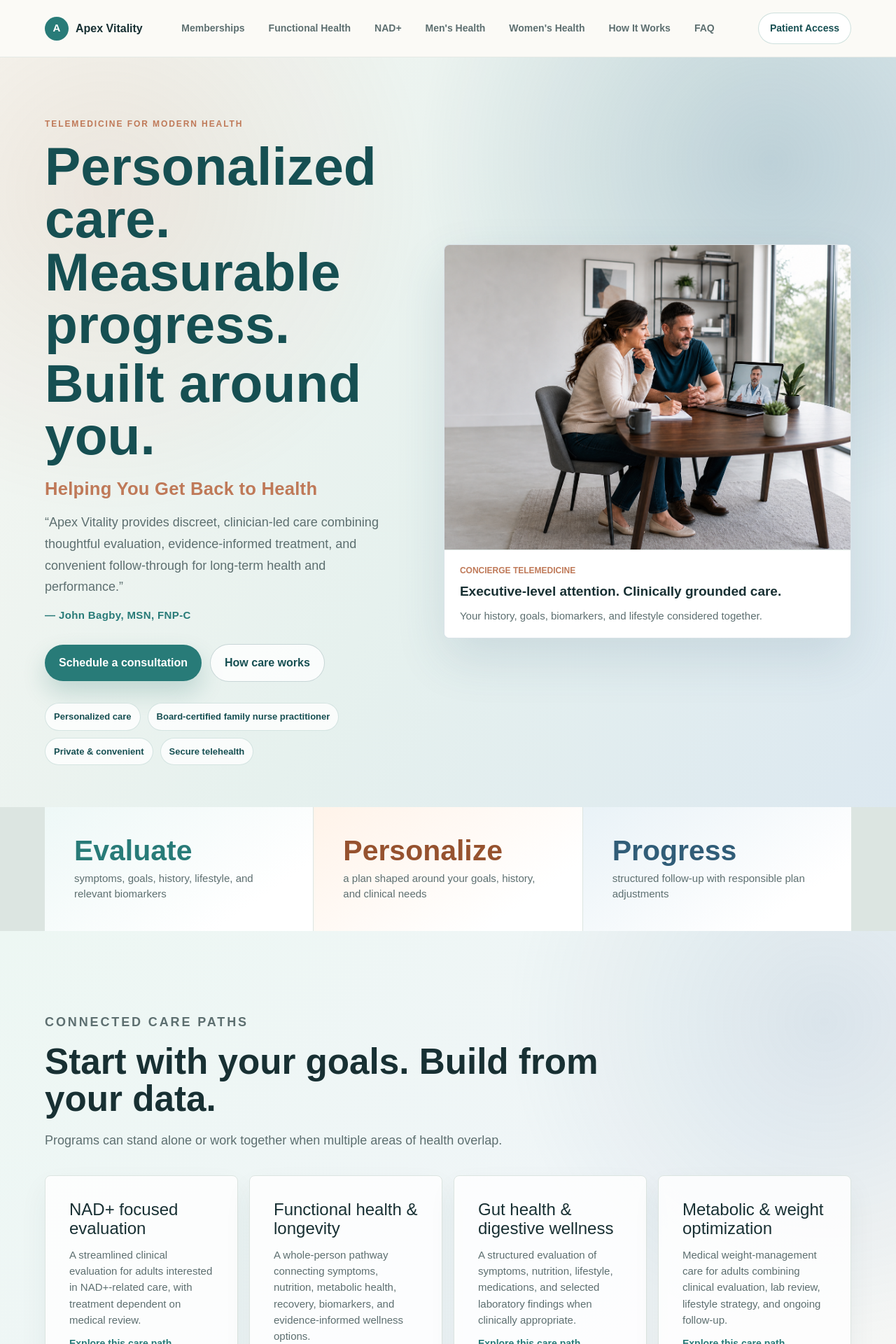
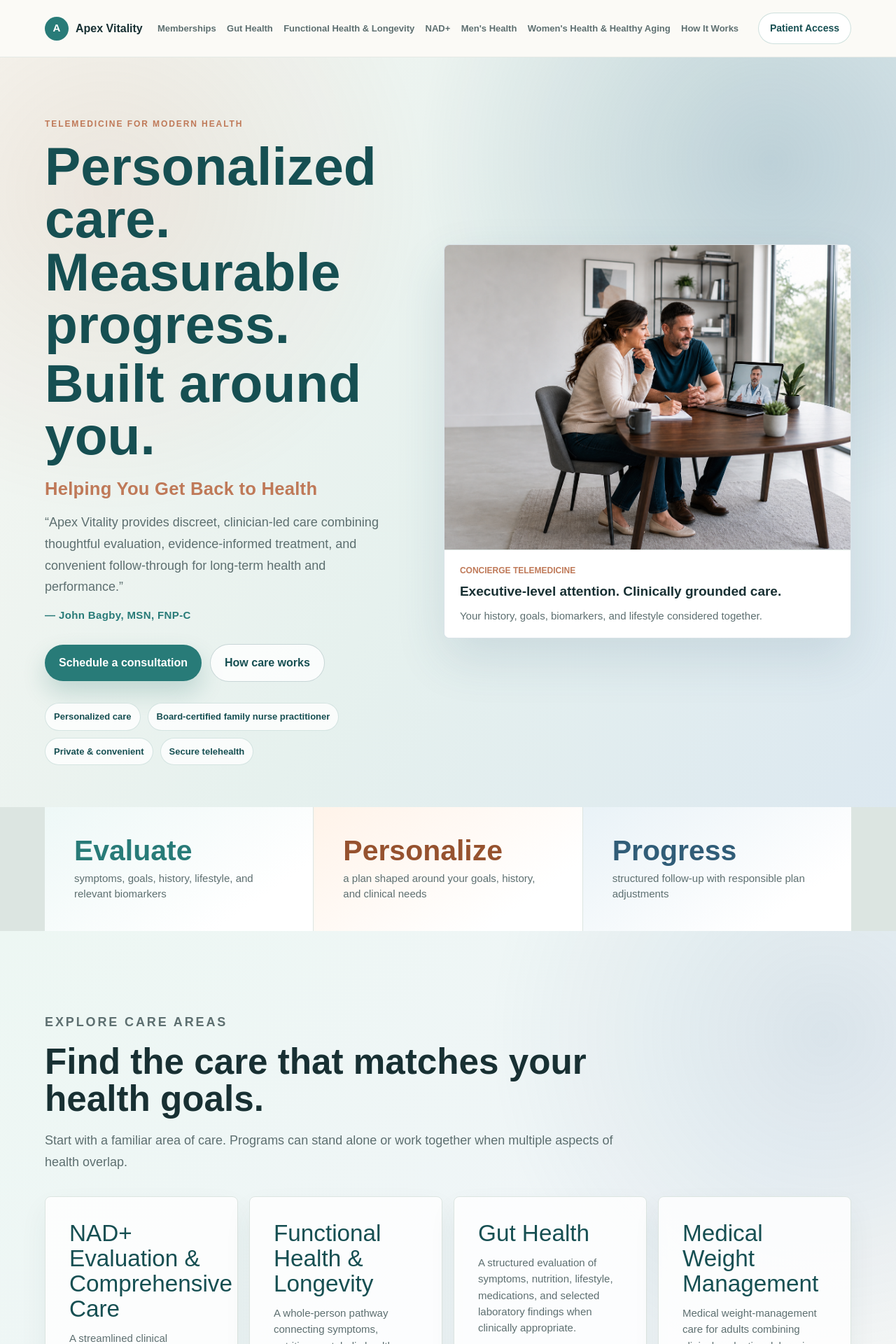
Before and after one commit to Nurseguy1/Apex-Vitality, a Next.js app: page / in a window 1280 px wide. Shown: the top 1920 px of the page at 70% size. Built offline with nearby package versions, Linux system fonts and the light colour scheme; no server answers.

Commit message:
Make care area names prominent sitewide

```diff
--- a/app/components.tsx
+++ b/app/components.tsx
@@ -10,12 +10,12 @@
       </Link>
       <nav className="nav-links" aria-label="Main navigation">
         <Link href="/memberships">Memberships</Link>
-        <Link href="/functional-health">Functional Health</Link>
+        <Link href="/gut-health">Gut Health</Link>
+        <Link href="/functional-health">Functional Health &amp; Longevity</Link>
         <Link href="/nad-plus">NAD+</Link>
         <Link href="/mens-health">Men&apos;s Health</Link>
-        <Link href="/womens-health">Women&apos;s Health</Link>
+        <Link href="/womens-health">Women&apos;s Health &amp; Healthy Aging</Link>
         <Link href="/how-it-works">How It Works</Link>
-        <Link href="/faq">FAQ</Link>
       </nav>
       <Link className="header-action" href="/patient-access">Patient Access</Link>
     </header>
@@ -31,12 +31,12 @@
       </div>
       <nav aria-label="Footer navigation">
         <Link href="/gut-health">Gut Health</Link>
-        <Link href="/weight-loss">Metabolic Health</Link>
+        <Link href="/weight-loss">Medical Weight Management</Link>
         <Link href="/functional-health">Functional Health &amp; Longevity</Link>
-        <Link href="/nad-plus">NAD+ Focused Evaluation</Link>
+        <Link href="/nad-plus">NAD+ Evaluation &amp; Comprehensive Care</Link>
         <Link href="/mens-health">Men&apos;s Health</Link>
-        <Link href="/womens-health">Women&apos;s Health</Link>
-        <Link href="/longevity">Longevity</Link>
+        <Link href="/womens-health">Women&apos;s Health &amp; Healthy Aging</Link>
+        <Link href="/longevity">Longevity Care</Link>
         <Link href="/how-it-works">How It Works</Link>
         <Link href="/memberships">Memberships &amp; Pricing</Link>
         <Link href="/faq">FAQ</Link>
--- a/app/functional-health/page.tsx
+++ b/app/functional-health/page.tsx
@@ -54,10 +54,10 @@
           <h2>Functional care for different stages and priorities.</h2>
         </div>
         <div className="service-grid">
-          <article className="service-card"><h3>NAD+ focused evaluation</h3><p>A streamlined clinician-led pathway for adults specifically interested in discussing NAD+-related treatment.</p><Link className="text-link" href="/nad-plus">Compare the two care levels →</Link></article>
-          <article className="service-card"><h3>Women&apos;s health</h3><p>Perimenopause, menopause, metabolic health, thyroid concerns, sleep, energy, and healthy aging.</p><Link className="text-link" href="/womens-health">Explore women&apos;s health →</Link></article>
-          <article className="service-card"><h3>Men&apos;s health</h3><p>Energy, sexual health, strength, recovery, body composition, and individualized hormonal evaluation.</p><Link className="text-link" href="/mens-health">Explore men&apos;s health →</Link></article>
-          <article className="service-card"><h3>Gut health</h3><p>Structured evaluation of digestive symptoms, nutrition, medications, and testing when clinically useful.</p><Link className="text-link" href="/gut-health">Explore gut health →</Link></article>
+          <article className="service-card"><h3>NAD+ Evaluation &amp; Comprehensive Care</h3><p>A streamlined clinician-led pathway for adults specifically interested in discussing NAD+-related treatment.</p><Link className="text-link" href="/nad-plus">Compare the two care levels →</Link></article>
+          <article className="service-card"><h3>Women&apos;s Health &amp; Healthy Aging</h3><p>Perimenopause, menopause, metabolic health, thyroid concerns, sleep, energy, and healthy aging.</p><Link className="text-link" href="/womens-health">Explore women&apos;s health →</Link></article>
+          <article className="service-card"><h3>Men&apos;s Health</h3><p>Energy, sexual health, strength, recovery, body composition, and individualized hormonal evaluation.</p><Link className="text-link" href="/mens-health">Explore men&apos;s health →</Link></article>
+          <article className="service-card"><h3>Gut Health</h3><p>Structured evaluation of digestive symptoms, nutrition, medications, and testing when clinically useful.</p><Link className="text-link" href="/gut-health">Explore gut health →</Link></article>
         </div>
       </section>
       <CareNotice />
--- a/app/globals.css
+++ b/app/globals.css
@@ -100,10 +100,11 @@
 }
 
 .nav-links {
-  gap: clamp(18px, 3vw, 34px);
-  color: var(--muted);
-  font-size: 14px;
+  gap: clamp(10px, 1.2vw, 18px);
+  color: var(--muted);
+  font-size: 13px;
   font-weight: 620;
+  white-space: nowrap;
 }
 
 .nav-links a:hover,
@@ -619,6 +620,12 @@
   box-shadow: 0 18px 40px rgb(23 63 66 / 0.06);
 }
 
+.service-card h3 {
+  color: var(--teal-dark);
+  font-size: clamp(27px, 2.6vw, 38px);
+  line-height: 1.08;
+}
+
 .service-card p {
   color: var(--muted);
 }
--- a/app/page.tsx
+++ b/app/page.tsx
@@ -4,32 +4,32 @@
 
 const services = [
   {
-    title: "NAD+ focused evaluation",
+    title: "NAD+ Evaluation & Comprehensive Care",
     copy: "A streamlined clinical evaluation for adults interested in NAD+-related care, with treatment dependent on medical review.",
     href: "/nad-plus",
   },
   {
-    title: "Functional health & longevity",
+    title: "Functional Health & Longevity",
     copy: "A whole-person pathway connecting symptoms, nutrition, metabolic health, recovery, biomarkers, and evidence-informed wellness options.",
     href: "/functional-health",
   },
   {
-    title: "Gut health & digestive wellness",
+    title: "Gut Health",
     copy: "A structured evaluation of symptoms, nutrition, lifestyle, medications, and selected laboratory findings when clinically appropriate.",
     href: "/gut-health",
   },
   {
-    title: "Metabolic & weight optimization",
+    title: "Medical Weight Management",
     copy: "Medical weight-management care for adults combining clinical evaluation, lab review, lifestyle strategy, and ongoing follow-up.",
     href: "/weight-loss",
   },
   {
-    title: "Men's vitality & performance",
+    title: "Men's Health",
     copy: "Telehealth care for changes in energy, sexual health, strength, mood, sleep, recovery, and body composition.",
     href: "/mens-health",
   },
   {
-    title: "Women's health & healthy aging",
+    title: "Women's Health & Healthy Aging",
     copy: "Adult telehealth support for perimenopause, menopause, metabolic health, thyroid concerns, sleep, energy, and long-term wellness.",
     href: "/womens-health",
   },
@@ -134,7 +134,7 @@
       </section>
 
       <section className="service-band" id="programs">
-        <div className="section-heading"><p className="eyebrow">Connected care paths</p><h2>Start with your goals. Build from your data.</h2><p>Programs can stand alone or work together when multiple areas of health overlap.</p></div>
+        <div className="section-heading"><p className="eyebrow">Explore care areas</p><h2>Find the care that matches your health goals.</h2><p>Start with a familiar area of care. Programs can stand alone or work together when multiple aspects of health overlap.</p></div>
         <div className="service-grid">
           {services.map((service) => <article className="service-card" key={service.title}><h3>{service.title}</h3><p>{service.copy}</p><Link className="text-link" href={service.href}>Explore this care path →</Link></article>)}
         </div>
```
